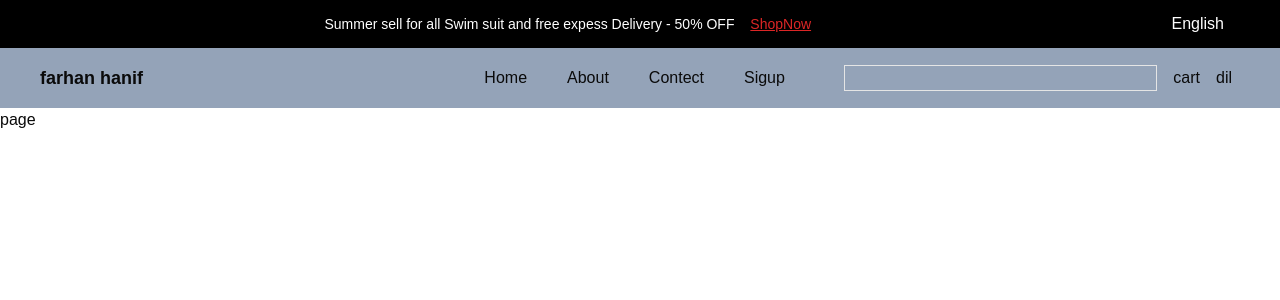
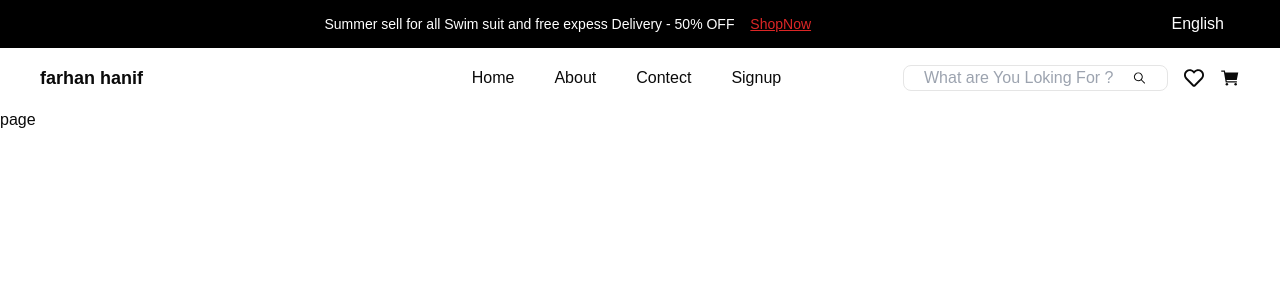
Before and after one commit to FarhanCodesLife/Full-E-Commerce-Website-UI-UX-Design, a Next.js app in the folder work/: page / in a window 1280 px wide. Shown: the top 300 px of the page. Built offline with nearby package versions, Linux system fonts and the light colour scheme.

Commit message:
navbar completed

```diff
--- a/work/components/Navbar.tsx
+++ b/work/components/Navbar.tsx
@@ -1,4 +1,8 @@
 import React from 'react'
+import { IoCartSharp } from "react-icons/io5";
+import { FaRegHeart } from "react-icons/fa";
+import { IoIosSearch } from "react-icons/io";
+
 
 const Navbar = () => {
   return (
@@ -17,10 +21,10 @@ const Navbar = () => {
 
 
 
-    <div className='w-full flex flex-col items-center px-5 lg:px-10 sm:w-full sm:py-4 py-2 justify-between bg-slate-400'>
+    <div className='w-full flex flex-col items-center px-5 lg:px-5 sm:w-full sm:py-4 py-2 justify-between bg--400'>
        <div className='  sm:flex-nowrap  flex-wrap flex justify-between items-center w-full'>
         <div className='font-bold items-center sm:w-full flex w-96 justify-between  '>
-                <a className='text-xl sm:text-lg cursor-pointer'>
+                <a className='text-xl sm:text-lg px-5 cursor-pointer'>
                 farhan hanif
                 </a>
         <a className='md:hidden sm:text-sm text-lg  block'>
@@ -31,16 +35,21 @@ const Navbar = () => {
             <a href="">Home</a>
             <a href="">About</a>
             <a href="">Contect</a>
-            <a href="">Sigup</a>
+            <a href="">Signup</a>
     </div>
-        <div className='flex gap-4 items-center px-2 w-full  m-auto '>
-            <input type="search" className='sm:w-full border w-96   px-4 bg-transparent' />
-            <p>cart </p>
-            <p>dil </p>
+        <div className='flex justify-end items-center  px-5 w-full space-x-4  m-auto '>
+            <div className=' flex items-center px-5 border  rounded-lg '>
+
+            <input type="search" className='sm:w-full  w-96    text-black  border-transparent focus:border-transparent' placeholder='What are You Loking For ? ' /><IoIosSearch/>
+            </div>
+            <p className='text-xl cursor-pointer'><FaRegHeart />
+            </p>
+            <p className='text-xl cursor-pointer'><IoCartSharp />
+            </p>
         </div>
 
        </div>
-        <input type="search" className='px-2  hidden  block ' />
+        <input type="search" className='px-2  hidden  block '  placeholder='What are You Loking For?' />
 
 
         </div>
--- a/work/package.json
+++ b/work/package.json
@@ -21,6 +21,7 @@
     "next": "15.0.3",
     "react": "19.0.0-rc-66855b96-20241106",
     "react-dom": "19.0.0-rc-66855b96-20241106",
+    "react-icons": "^5.4.0",
     "tailwind-merge": "^2.5.5",
     "tailwindcss-animate": "^1.0.7"
   },
```
Also changed, not shown: 1 other file (tests, documents, lock files or other folders).
